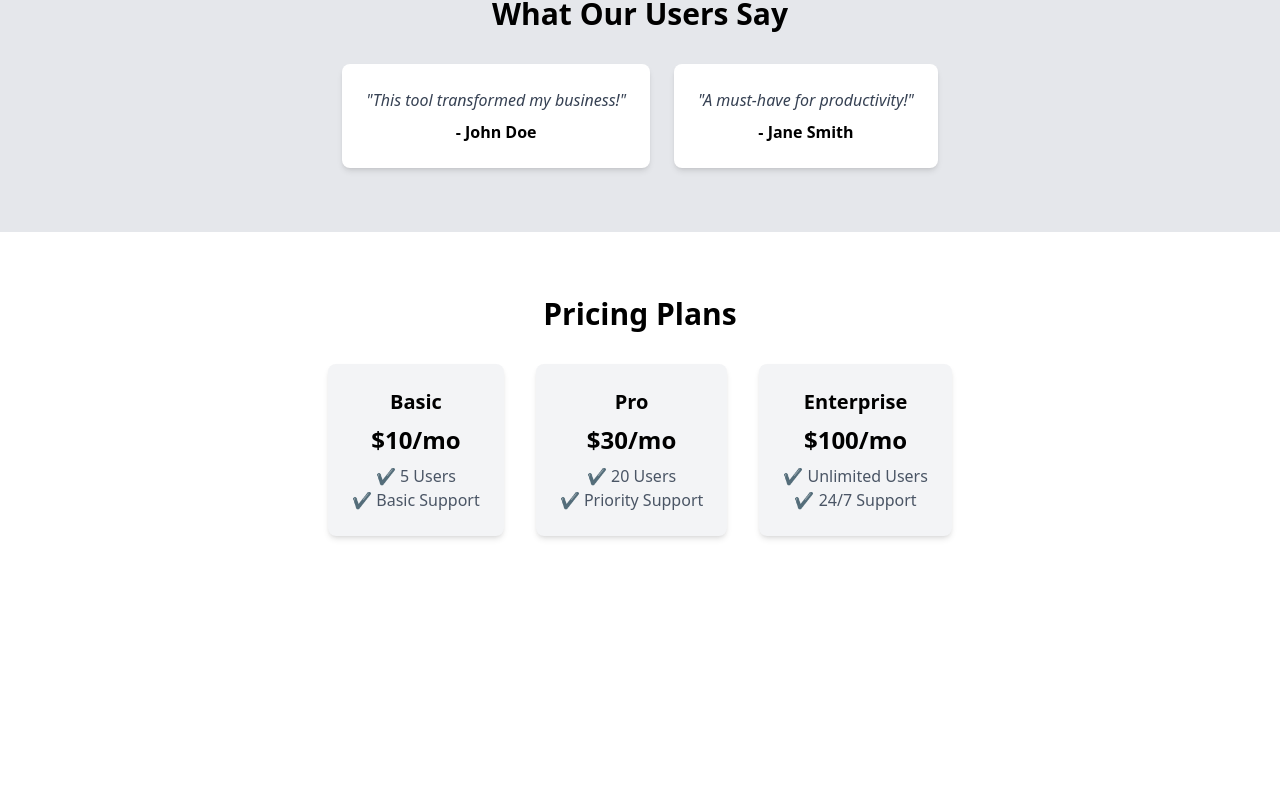
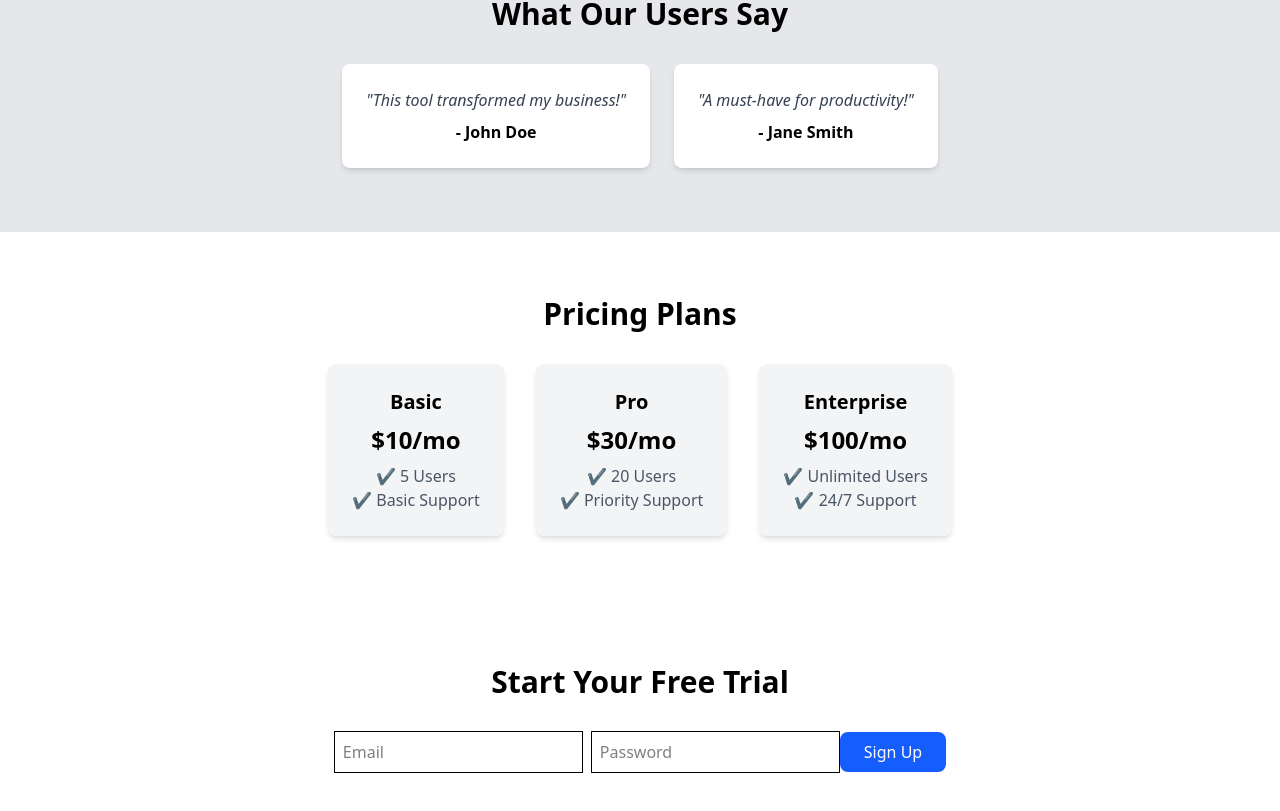
Before and after one commit to muaz64/saas-landing-page, a React (Vite) app: page / in a window 1280 px wide. Shown: the part 768-1579 px from the top of the page. Before the commit the page ends 1368 px from the top, so only its background shows below. Built offline with nearby package versions, Linux system fonts and the light colour scheme.

Commit message:
signup section add

```diff
--- a/package.json
+++ b/package.json
@@ -11,6 +11,7 @@
   },
   "dependencies": {
     "@tailwindcss/vite": "^4.0.11",
+    "firebase": "^11.4.0",
     "react": "^19.0.0",
     "react-dom": "^19.0.0",
     "tailwindcss": "^4.0.11"
--- a/src/App.jsx
+++ b/src/App.jsx
@@ -5,17 +5,19 @@ import Navbar from './components/Navbar'
 import Features from './components/Features'
 import Testimonials from './components/Testimonials';
 import Pricing from './components/Pricing';
+import Signup from './components/Signup';
 
 function App() {
 
   return (
     <>
     <Navbar />
-    <div className="pt-16"> {/* Offset for fixed Navbar */}
+    <div className="pt-16">
    <Hero />
    <Features />
    <Testimonials />
    <Pricing />
+   <Signup />
 
    </div>
     </>
--- /dev/null
+++ b/src/components/Signup.jsx
@@ -0,0 +1,27 @@
+import { useState } from "react";
+// import { auth, createUserWithEmailAndPassword } from "../firebase";
+
+const Signup = () => {
+  const [email, setEmail] = useState("");
+  const [password, setPassword] = useState("");
+
+  const handleSignup = async () => {
+    try {
+      await createUserWithEmailAndPassword(auth, email, password);
+      alert("Signup successful!");
+    } catch (error) {
+      alert(error.message);
+    }
+  };
+
+  return (
+    <section id="signup" className="py-16 text-center">
+      <h2 className="text-3xl font-bold mb-4">Start Your Free Trial</h2>
+      <input type="email" placeholder="Email" className="border p-2 mr-2" onChange={(e) => setEmail(e.target.value)} />
+      <input type="password" placeholder="Password" className="border p-2" onChange={(e) => setPassword(e.target.value)} />
+      <button onClick={handleSignup} className="bg-blue-600 text-white px-6 py-2 mt-4 rounded-lg">Sign Up</button>
+    </section>
+  );
+};
+
+export default Signup;
```
Also changed, not shown: 1 other file (tests, documents, lock files or other folders).
